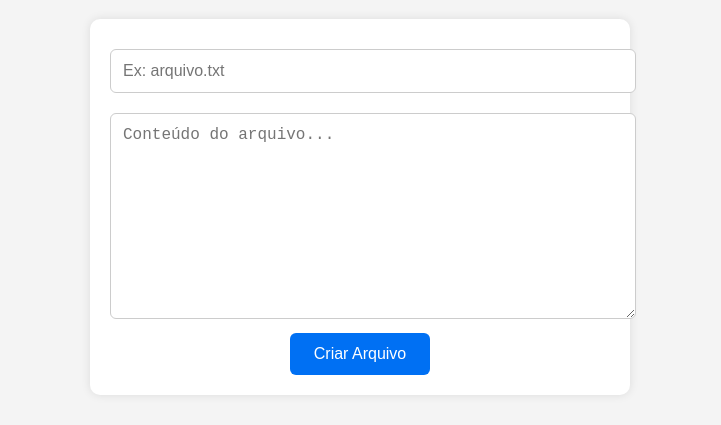
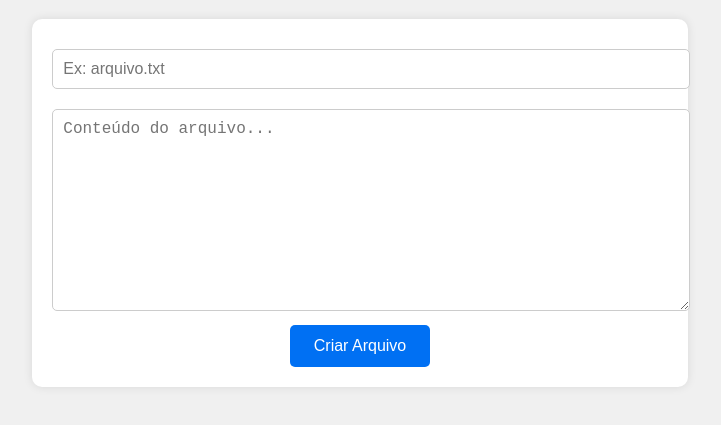
Before and after one commit to THEEX-OFICIAL/THEEX, a plain HTML site: page index.html in a window 1280 px wide. Shown: the part 109-534 px from the top of the page, without its empty margins (280-1001 px from the left). Drawn offline with Linux system fonts and the light colour scheme.

Commit message:
Update index.html

```diff
--- a/index.html
+++ b/index.html
@@ -6,41 +6,40 @@
   <style>
     body {
       font-family: Arial, sans-serif;
-      background: #f4f4f4;
+      background: #f0f0f0;
       padding: 40px;
       text-align: center;
     }
 
     form {
-      background: #fff;
+      background: white;
       padding: 20px;
-      max-width: 500px;
-      margin: auto;
       border-radius: 10px;
+      display: inline-block;
       box-shadow: 0 0 10px rgba(0,0,0,0.1);
     }
 
     input, textarea {
       width: 100%;
-      padding: 12px;
       margin: 10px 0;
+      padding: 10px;
+      border-radius: 5px;
       border: 1px solid #ccc;
-      border-radius: 6px;
       font-size: 16px;
     }
 
     button {
       padding: 12px 24px;
+      font-size: 16px;
       background-color: #0070f3;
       color: white;
       border: none;
-      border-radius: 6px;
-      font-size: 16px;
+      border-radius: 5px;
       cursor: pointer;
     }
 
     button:hover {
-      background-color: #0059c1;
+      background-color: #0051b8;
     }
 
     #mensagem {
@@ -62,7 +61,7 @@
   <div id="mensagem"></div>
 
   <script>
-    const token = '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'; // Substitua aqui pelo seu token do GitHub
+    const token = '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';
     const repo = 'THEEX';
     const owner = 'THEEX-OFICIAL';
     const branch = 'main';
@@ -74,7 +73,6 @@
       const conteudo = document.getElementById('conteudo').value;
       const path = `api/v1/${nomeArquivo}`;
       const base64Content = btoa(unescape(encodeURIComponent(conteudo)));
-
       const mensagem = document.getElementById('mensagem');
       mensagem.textContent = 'Enviando...';
 
@@ -83,7 +81,7 @@
         headers: {
           Authorization: `Bearer ${token}`,
           'Content-Type': 'application/json',
-          'User-Agent': 'github-api-request'
+          'User-Agent': 'github-html-client'
         },
         body: JSON.stringify({
           message: `Criando arquivo ${nomeArquivo}`,
@@ -95,10 +93,10 @@
       const data = await response.json();
 
       if (response.ok) {
-        mensagem.innerHTML = `Arquivo criado com sucesso: <a href="${data.content.html_url}" target="_blank">${data.content.html_url}</a>`;
+        mensagem.innerHTML = `✅ Arquivo criado com sucesso: <a href="${data.content.html_url}" target="_blank">${data.content.html_url}</a>`;
       } else {
+        mensagem.textContent = `❌ Erro: ${data.message || 'Erro desconhecido'}`;
         console.error(data);
-        mensagem.textContent = `Erro: ${data.message || 'Erro desconhecido'}`;
       }
     });
   </script>
```
